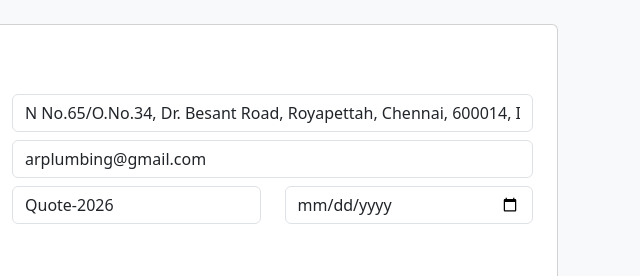
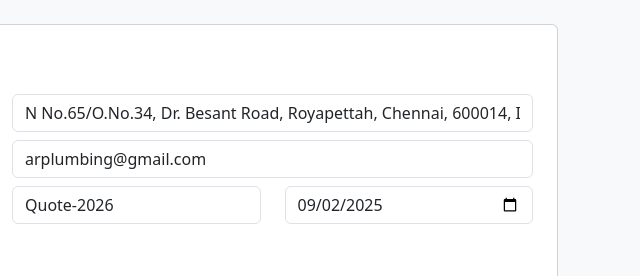
Before and after one commit to khanathar5/Quotation-ARPlumbing, a plain HTML site: page index.html in a window 1280 px wide. Shown: the top 276 px of the page, 640-1280 px from the left. Drawn offline with nearby package versions, Linux system fonts and the light colour scheme.

Commit message:
Auto Select Current Date
In this Code i have Added Js for Auto Select Same Day Date

```diff
--- a/index.html
+++ b/index.html
@@ -161,6 +161,12 @@
 </div>
 
 <script>
+    // Auto select current date
+  const today = new Date().toISOString().split('T')[0];
+  document.getElementById('quotationDate').value = today;
+  // Auto select current date END
+
+
   function calculateTotal(){
     let grandTotal = 0;
     let counter = 1;
```
